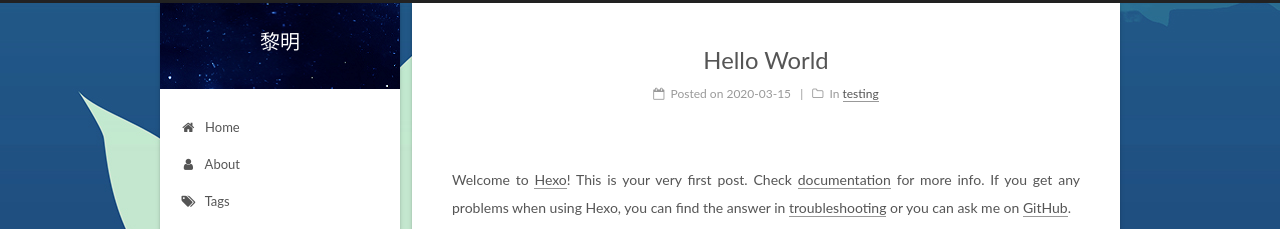
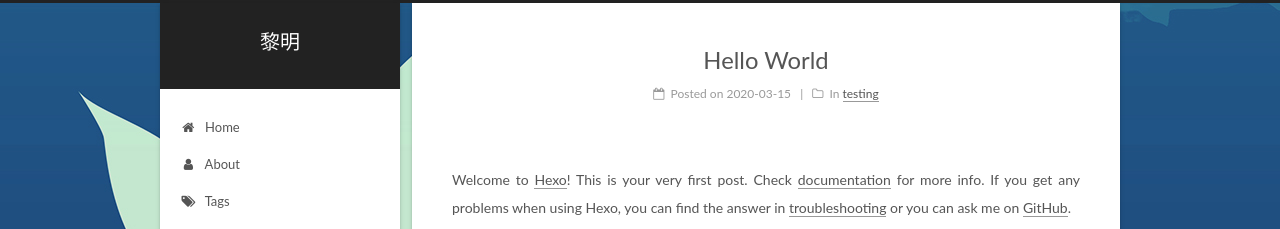
Before and after one commit to TheDxr/TheDxr.github.io, a plain HTML site: page index.html in a window 1280 px wide. Shown: the top 229 px of the page. Drawn offline with Linux system fonts and the light colour scheme.

Commit message:
Site updated: 2020-03-16 15:09:36

```diff
--- a/css/main.css
+++ b/css/main.css
@@ -1823,7 +1823,7 @@ pre .javascript .function {
   width: 4px;
   height: 4px;
   border-radius: 50%;
-  background: #fff7bf;
+  background: #3642cb;
 }
 .links-of-blogroll {
   font-size: 13px;
@@ -3124,11 +3124,3 @@ pre .javascript .function {
 body {
   background: url("/images/background.jpg");
 }
-.site-meta {
-  background-image: url("/images/log-big.jpg");
-}
-@media (min-width: 992px) {
-  .site-meta {
-    background-image: url("/images/log-small.jpg");
-  }
-}
```
Also changed, not shown: images/backup/log-big.jpg (renamed from images/log-big.jpg), images/backup/log-small.jpg (renamed from images/log-small.jpg).
